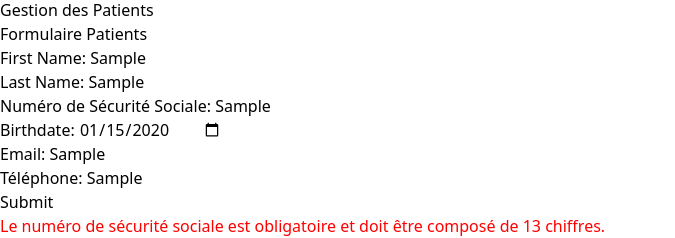
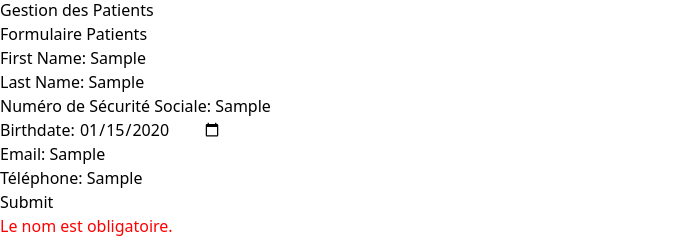
Before and after one commit to Frederic-Leforestier/my-awesome-hospital, a website: page pages/patient/list_patient.html in a window 1280 px wide. Both pictures are taken after typing "Sample", "Sample", "Sample", "2020-01-15", "Sample", "Sample" into the empty fields and a click on the input "Submit". Shown: the part 637-875 px from the top of the page, without its empty margins (0-675 px from the left). Drawn offline with Linux system fonts and the light colour scheme.

Commit message:
séparation de la fonction dans la Classe PATIENT dans une nouvelle page dans le dossier js form_patient.js

```diff
--- a/js/class/patient.js
+++ b/js/class/patient.js
@@ -9,60 +9,3 @@ class Patient {
         this.appointement =[];
     }
 };
-
-document.getElementById("formPatient").addEventListener('submit', function(event){
-    event.preventDefault();
-    if (validatePatientForm()) {
-        alert("Les données ont été enregistrées avec succès");
-    }
-});
-
-function validatePatientForm() {
-    // Récupération des valeurs des champs du formulaire
-    let firstName = document.getElementById("firstName").value.trim();
-    let lastName = document.getElementById("lastName").value.trim();
-    let secuNumber = document.getElementById("numSecu").value.trim();
-    let mail = document.getElementById("mail").value.trim();
-    let phone = document.getElementById("tel").value.trim();
-    let birthDate = document.getElementById("birthdate").value;
-
-    let errorMessage = ""; // Variable pour stocker les erreurs
-
-    if (firstName === "") {
-        errorMessage += "Le prénom est obligatoire.\n";
-    }
-
-    if (lastName === "") {
-        errorMessage += "Le nom est obligatoire.\n";
-    }
-
-    let pattern = /^\d{13}$/; // Ici le "regex" impose 13 chiffres //
-    if (secuNumber === "" || !pattern.test(secuNumber)) {
-        errorMessage += "Le numéro de sécurité sociale est obligatoire et doit être composé de 13 chiffres.\n";
-    }
-
-    if (mail === "") {
-        errorMessage += "L'email est obligatoire.\n"
-    }
-
-    if (phone === "") {
-        errorMessage += "Le numéro de tél est obligatoire.\n"
-    }
-
-    if (birthDate) { // la condition (birhDate) === rempi //
-        let birthdate = new Date(birthDate); // on transforme en objet //
-        let today = new Date();  // on créer la date du jour pour le comparer ensuite //
-        if (birthdate > today) {
-            errorMessage += "La date de naissance ne peut pas être dans le futur.\n";
-        }
-    } else {
-        errorMessage += "Veuillez saisir une date de naissance.\n";
-    }
-
-    if (errorMessage !== "") {
-        document.getElementById('error-message').innerText = errorMessage;
-        return false; // Prevent form submission
-    }
-
-    return true; // Allow form submission
-}
--- /dev/null
+++ b/js/form_patient.js
@@ -0,0 +1,60 @@
+document.getElementById("formPatient").addEventListener('submit', function(event){
+    event.preventDefault();
+    if (validatePatientForm()) {
+        alert("Les données ont été enregistrées avec succès");
+    }
+});
+
+function validatePatientForm() {
+    // Récupération des valeurs des champs du formulaire
+    let firstName = document.getElementById("firstName").value;
+    let lastName = document.getElementById("lastName").value;
+    let secuNumber = document.getElementById("numSecu").value;
+    let mail = document.getElementById("mail").value;
+    let phone = document.getElementById("tel").value;
+    let birthDate = document.getElementById("birthdate").value;
+
+    let errorMessage = ""; // Variable pour stocker les erreurs
+
+    if (firstName === "") {
+        errorMessage += "Le prénom est obligatoire.\n";
+    }
+
+    let regexLastName = /^[A-Z]+([- ][A-Z]+)*$/;      // ^[A-Z]+ Commence par une ou plusieurs lettres majuscules.  ([- ][A-Z]+)*  zéro ou plusieurs fois (*)  un espace ou un tiret suivi d’au moins une majuscule.
+
+    if (lastName === "" || !regexLastName.test(lastName)) {
+        errorMessage += "Le nom est obligatoire.\n";
+    }
+
+    let regexSecuNumber = /^[12]\d{12}$/; // Ici le "regex" impose un 1 ou un 2 en premier lieu ( homme ou femme ) et ensuite il doit contenir 12 chiffres //
+    if (secuNumber === "" || !regexSecuNumber.test(secuNumber)) {
+        errorMessage += "Le numéro de sécurité sociale est obligatoire et doit être composé de 13 chiffres.\n";
+    }
+
+    // /^[a-zA-Z0-9_\-\.]+@(([a-zA-Z0-9_]-+)\.)+[a-zA-Z0-9_-]{2,}$/         code identique, en dessous le \w remplace a-zA-Z0-9_ ( oui _ inclus !)
+    let regexMail =  /^[\w\-\.]+@([\w-]+\.)+[\w-]{2,}$/;
+    console.log(regexMail.test(mail));
+    if (mail === "" || !regexMail.test(mail)) {
+        errorMessage += "L'email est obligatoire et doit contenir un @ et un .  .\n"
+    }
+    let regexPhone = /^0\d{9}$/;
+    if (phone === "" || !regexPhone.test(phone)) {
+        errorMessage += "Le numéro de tél est obligatoire et doit contenir 10 chiffres.\n"
+    }
+
+    if (birthDate) { // la condition (birhDate) === rempi //
+        let birthdate = new Date(birthDate); // on transforme en objet //
+        if (birthdate > new Date()) {
+            errorMessage += "La date de naissance ne peut pas être dans le futur.\n";
+        }
+    } else {
+        errorMessage += "Veuillez saisir une date de naissance.\n";
+    }
+
+    if (errorMessage !== "") {
+        document.getElementById('error-message').innerText = errorMessage;
+        return false;
+    }
+
+    return true;
+}
--- a/pages/patient/list_patient.html
+++ b/pages/patient/list_patient.html
@@ -54,6 +54,8 @@
     <h2>Liste des Patients</h2>
 
     <script src="/js/class/patient.js"></script>
+    <script src="/js/form_patient.js"></script>
+
 
 
 </body>
```
